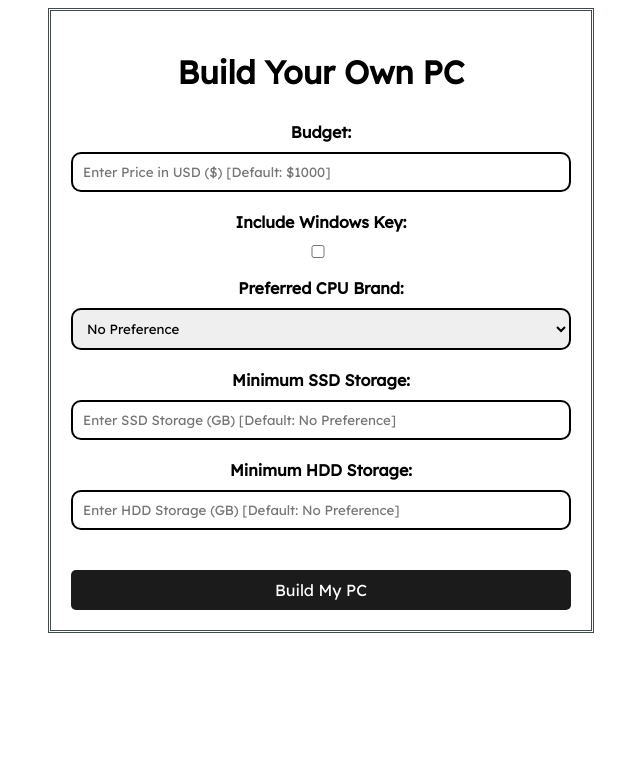
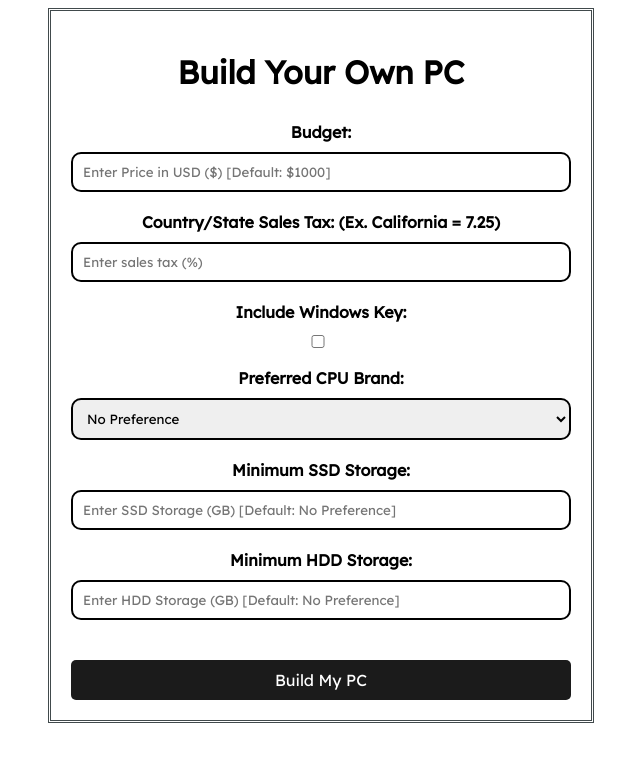
Before and after one commit to btagsip321/OptechOptimizer, a Flask app: page / in a window 1280 px wide. Shown: the top 762 px of the page, without its empty margins (319-959 px from the left). Run offline with Flask 2, Linux system fonts and the light colour scheme.

Commit message:
Update index.html

```diff
--- a/templates/index.html
+++ b/templates/index.html
@@ -13,6 +13,9 @@
             <label for="budget">Budget:</label>
             <input type="number" id="budget" name="budget" placeholder="Enter Price in USD ($) [Default: $1000]" pattern = "[0-9]" min = "800" max = "30000"/>
           <!--  <output for="budget" id="budgetOutput"> <strong>Current Inputted Budget:</strong> $1000 [DEFAULT] </output> <br> -->
+
+            <label for="tax">Country/State Sales Tax: (Ex. California = 7.25)</label>
+            <input type="number" id="tax" name="tax" placeholder="Enter sales tax (%)" max="100" min=".01">
 
             <label for="windows">Include Windows Key:</label>
             <input type="checkbox" id="windows" name="windows">
```
